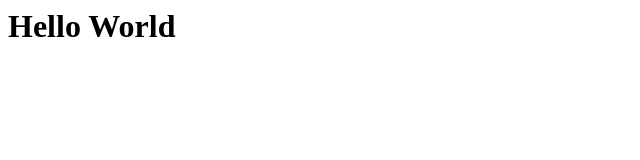
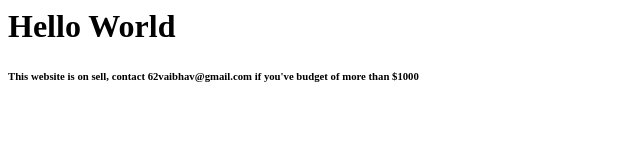
Before and after one commit to 62valentius/valentius, a plain HTML site: page index.html in a window 1280 px wide. Shown: the whole page, without its empty margins (0-640 px from the left). Drawn offline with Linux system fonts and the light colour scheme.

Commit message:
Update index.html

```diff
--- a/index.html
+++ b/index.html
@@ -1 +1,2 @@
 <h1>Hello World</h1>
+<h6> This website is on sell, contact 62vaibhav@gmail.com if you've budget of more than $1000 </h6>
```
